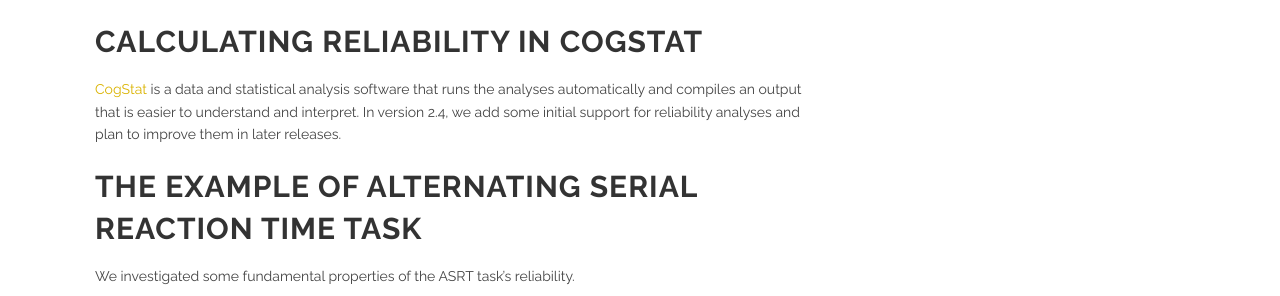
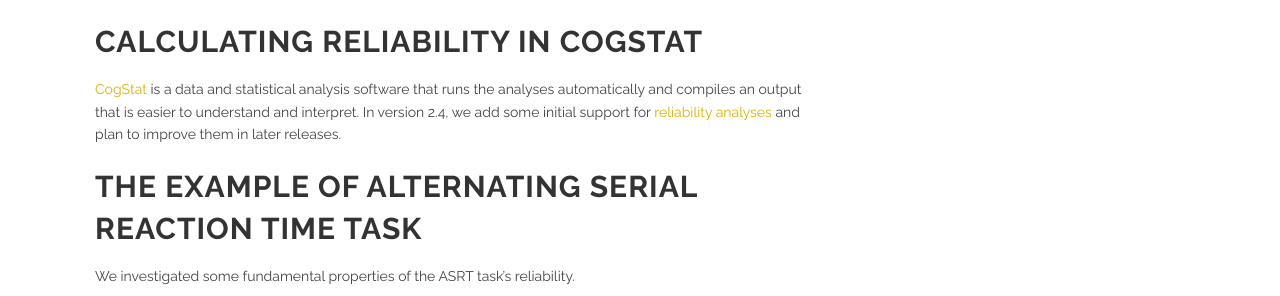
Before and after one commit to theNumberWorks/numberworks_website, a Jekyll site: the page built from reliability.md, in a window 1280 px wide. Shown: the part 899-1195 px from the top of the page. Built offline with Jekyll 4.4.1, drawn with Linux system fonts in a browser that asks for light colours; part of the change alters nothing that is shown.

```diff
--- a/reliability.md
+++ b/reliability.md
@@ -24,7 +24,7 @@ We often think about reliability as the result of some noise in the environment
 
 ## Calculating reliability in CogStat
 
-[CogStat](cogstat.html) is a data and statistical analysis software that runs the analyses automatically and compiles an output that is easier to understand and interpret. In version 2.4, we add some initial support for reliability analyses and plan to improve them in later releases.
+[CogStat](cogstat.html) is a data and statistical analysis software that runs the analyses automatically and compiles an output that is easier to understand and interpret. In version 2.4, we add some initial support for [reliability analyses](https://github.com/cogstat/cogstat/wiki/Reliability) and plan to improve them in later releases.
 
 
 ## The example of Alternating Serial Reaction Time task
```
